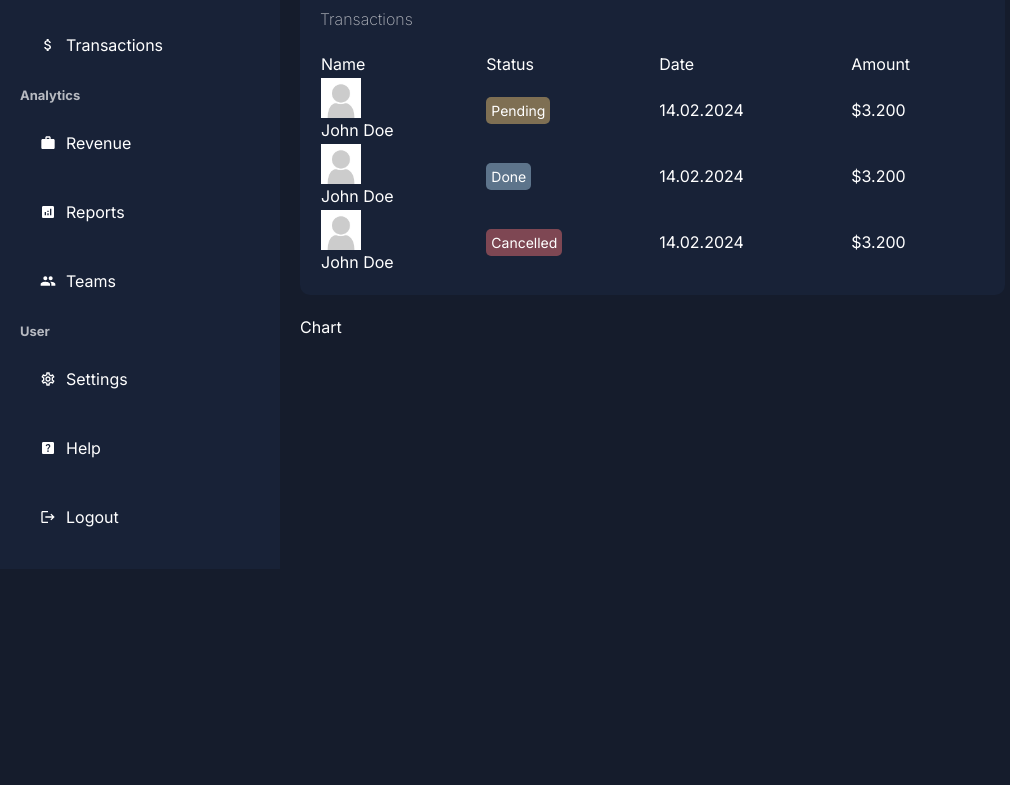
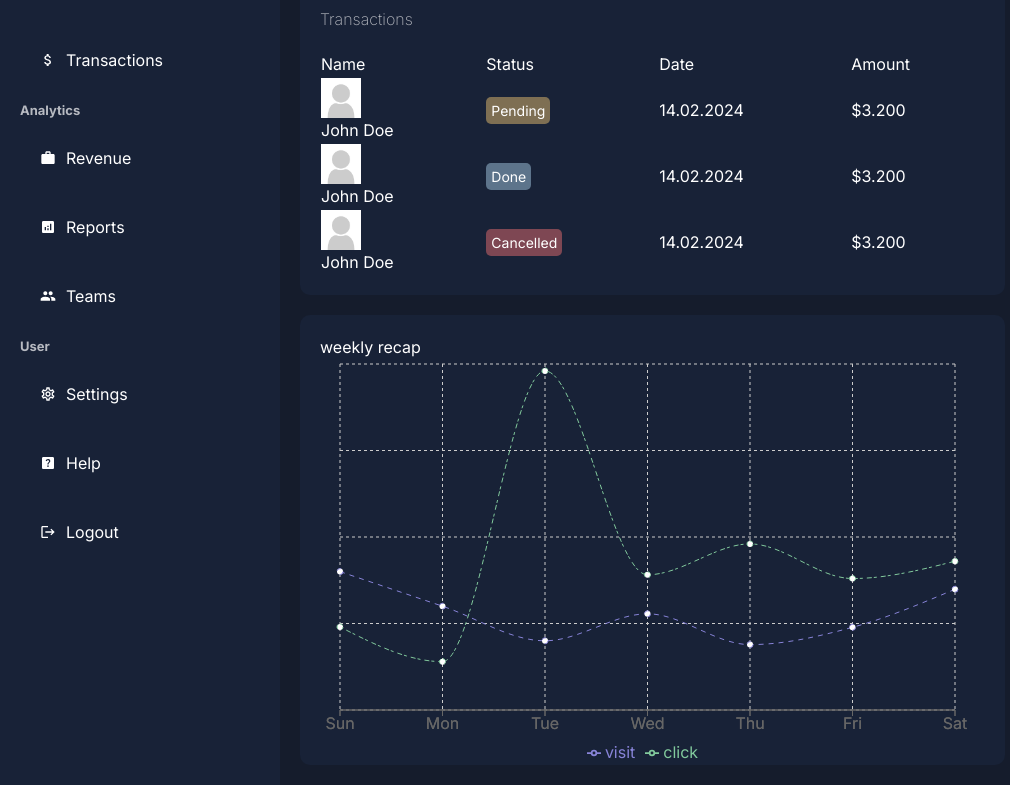
Before and after one commit to biniruu/admin-dashboard-nextjs14, a Next.js app: page /dashboard in a window 1280 px wide. Shown: the part 318-1103 px from the top of the page, without its empty margins (0-1010 px from the left). Before the commit the page ends 887 px from the top, so only its background shows below. Built offline with nearby package versions, Linux system fonts and the light colour scheme.

Commit message:
feat: build Chart component

```diff
--- a/src/app/dashboard/chart/Chart.tsx
+++ b/src/app/dashboard/chart/Chart.tsx
@@ -1,5 +1,28 @@
+'use client'
+
+import { CartesianGrid, Legend, Line, LineChart, ResponsiveContainer, Tooltip, XAxis } from 'recharts'
+
+import styles from './chart.module.css'
+
+import data from 'data/charts/dashedLineChartData'
+
 function Chart() {
-  return <div>Chart</div>
+  return (
+    <div className={styles.container}>
+      <h2>weekly recap</h2>
+      <ResponsiveContainer width="100%" height="100%">
+        <LineChart width={500} height={300} data={data} margin={{ top: 5, right: 30, left: 20, bottom: 5 }}>
+          <CartesianGrid strokeDasharray="3 3" />
+          <XAxis dataKey="name" />
+          <XAxis />
+          <Tooltip />
+          <Legend />
+          <Line type="monotone" dataKey="visit" stroke="#8884d8" strokeDasharray="5 5" />
+          <Line type="monotone" dataKey="click" stroke="#82ca9d" strokeDasharray="3 4 5 2" />
+        </LineChart>
+      </ResponsiveContainer>
+    </div>
+  )
 }
 
 export default Chart
--- a/src/app/dashboard/chart/chart.module.css
+++ b/src/app/dashboard/chart/chart.module.css
@@ -0,0 +1,12 @@
+.container {
+  background-color: var(--bg-soft);
+  border-radius: 10px;
+  height: 450px;
+  padding: 20px;
+}
+
+.title {
+  color: var(--text-soft);
+  font-weight: 200;
+  margin-bottom: 20px;
+}
--- /dev/null
+++ b/src/data/charts/dashedLineChartData.ts
@@ -0,0 +1,39 @@
+const data = [
+  {
+    name: 'Sun',
+    visit: 4000,
+    click: 2400,
+  },
+  {
+    name: 'Mon',
+    visit: 3000,
+    click: 1398,
+  },
+  {
+    name: 'Tue',
+    visit: 2000,
+    click: 9800,
+  },
+  {
+    name: 'Wed',
+    visit: 2780,
+    click: 3908,
+  },
+  {
+    name: 'Thu',
+    visit: 1890,
+    click: 4800,
+  },
+  {
+    name: 'Fri',
+    visit: 2390,
+    click: 3800,
+  },
+  {
+    name: 'Sat',
+    visit: 3490,
+    click: 4300,
+  },
+]
+
+export default data
```
